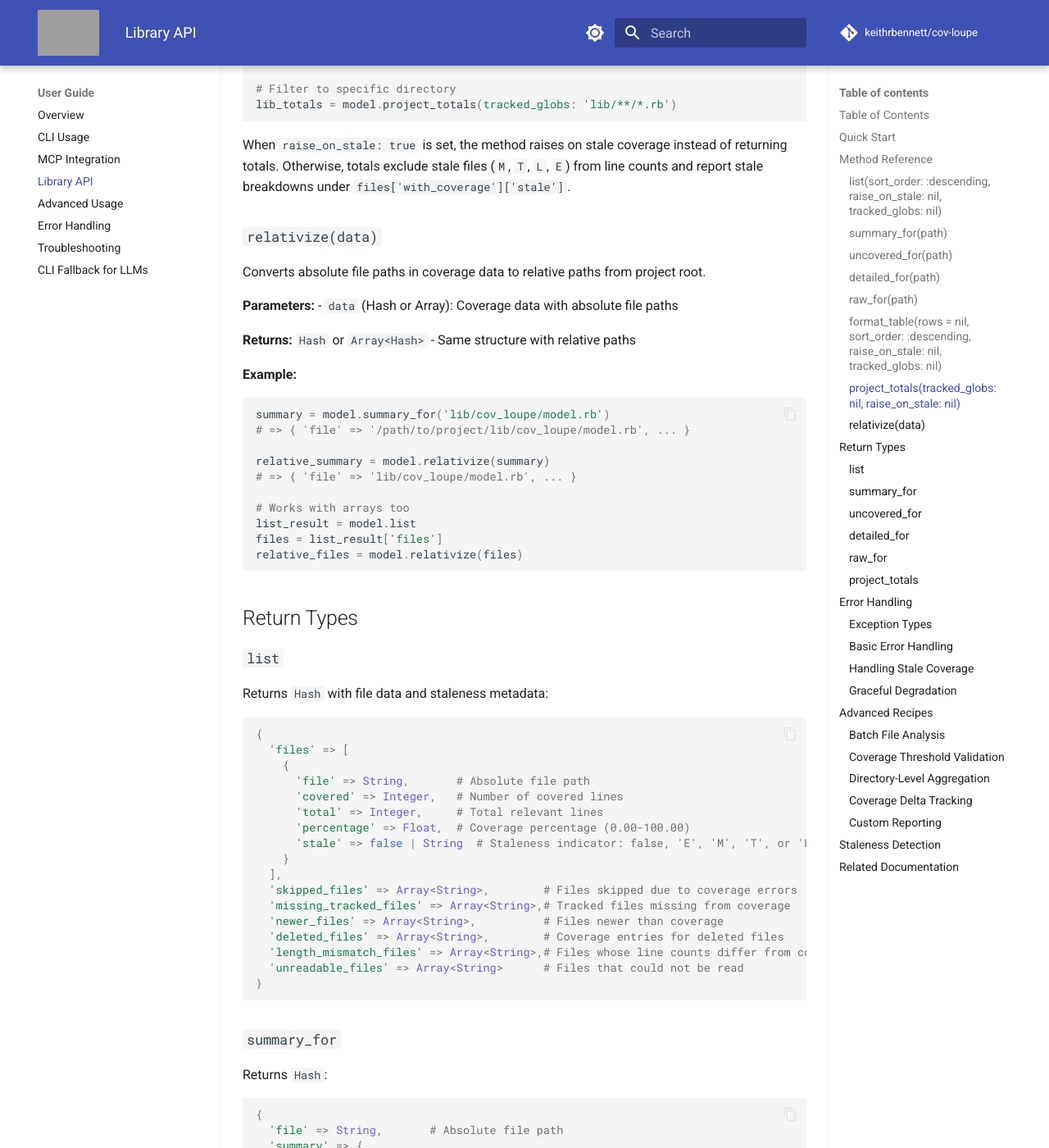
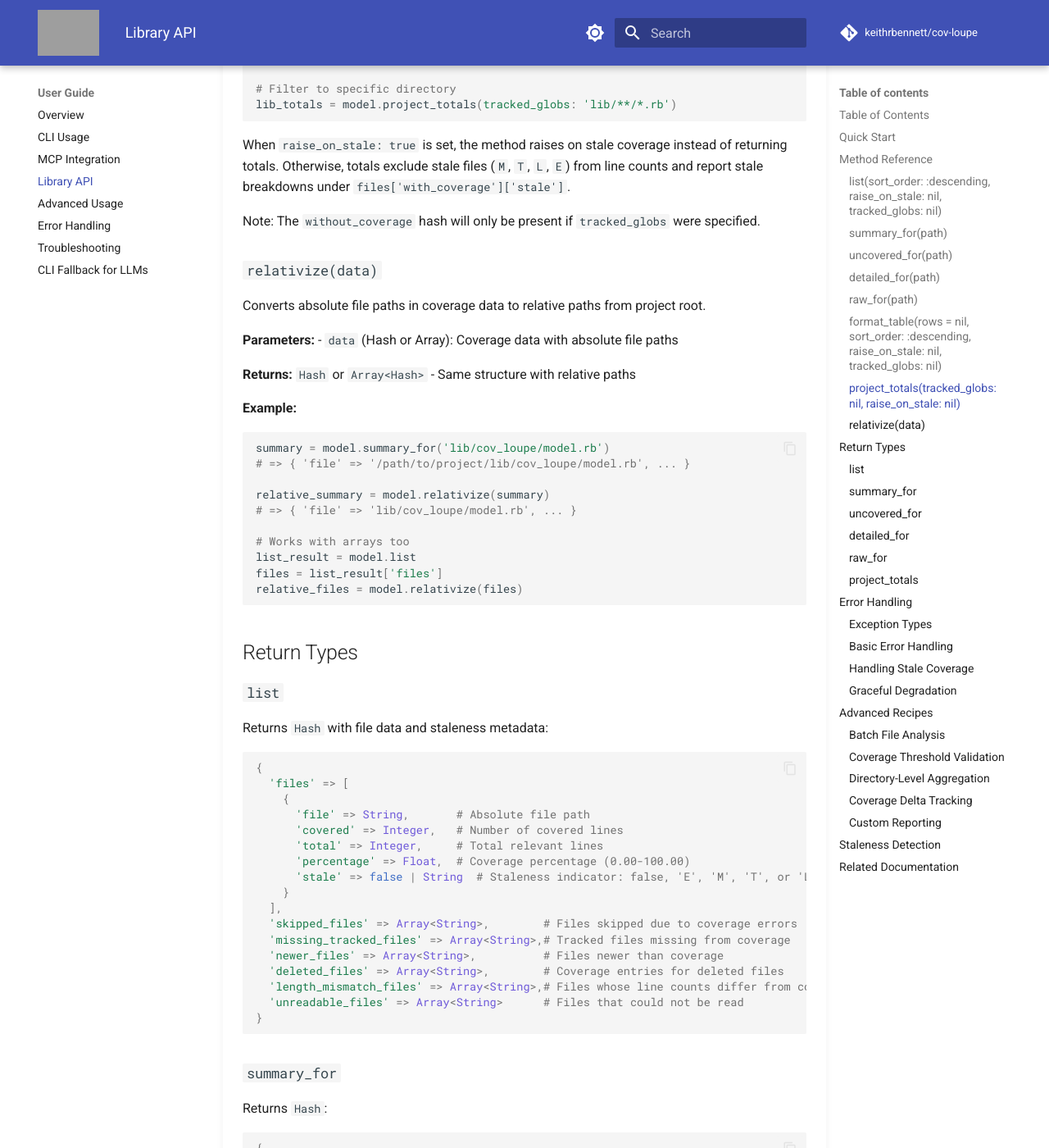
Before and after one commit to keithrbennett/simplecov-mcp, an MkDocs documentation site: the page built from docs/user/LIBRARY_API.md, in a window 1280 px wide and 1400 px high, scrolled down 4076 px. Shown: the whole window at 82% size. Built offline with MkDocs 1.6.1 and Material for MkDocs 9.7.7, drawn with Linux system fonts in a browser that asks for light colours; comment, search, counter and statistics services are not loaded; some of the changed text lies outside the part shown; grey boxes are pictures that could not be loaded.

Commit message:
Add 'without_coverage' note to docs.

````diff
--- a/docs/user/LIBRARY_API.md
+++ b/docs/user/LIBRARY_API.md
@@ -187,6 +187,8 @@ lib_totals = model.project_totals(tracked_globs: 'lib/**/*.rb')
 
 When `raise_on_stale: true` is set, the method raises on stale coverage instead of returning totals. Otherwise, totals exclude stale files (`M`, `T`, `L`, `E`) from line counts and report stale breakdowns under `files['with_coverage']['stale']`.
 
+Note: The `without_coverage` hash will only be present if `tracked_globs` were specified.
+
 ### `relativize(data)`
 
 Converts absolute file paths in coverage data to relative paths from project root.
@@ -346,6 +347,8 @@ Returns `Hash`:
   }
 }
 ```
+
+Note: The `without_coverage` hash will only be present if `tracked_globs` were specified.
 
 ## Error Handling
 
````
Also changed, not shown: other parts of docs/user/LIBRARY_API.md (+0 -1 lines).
